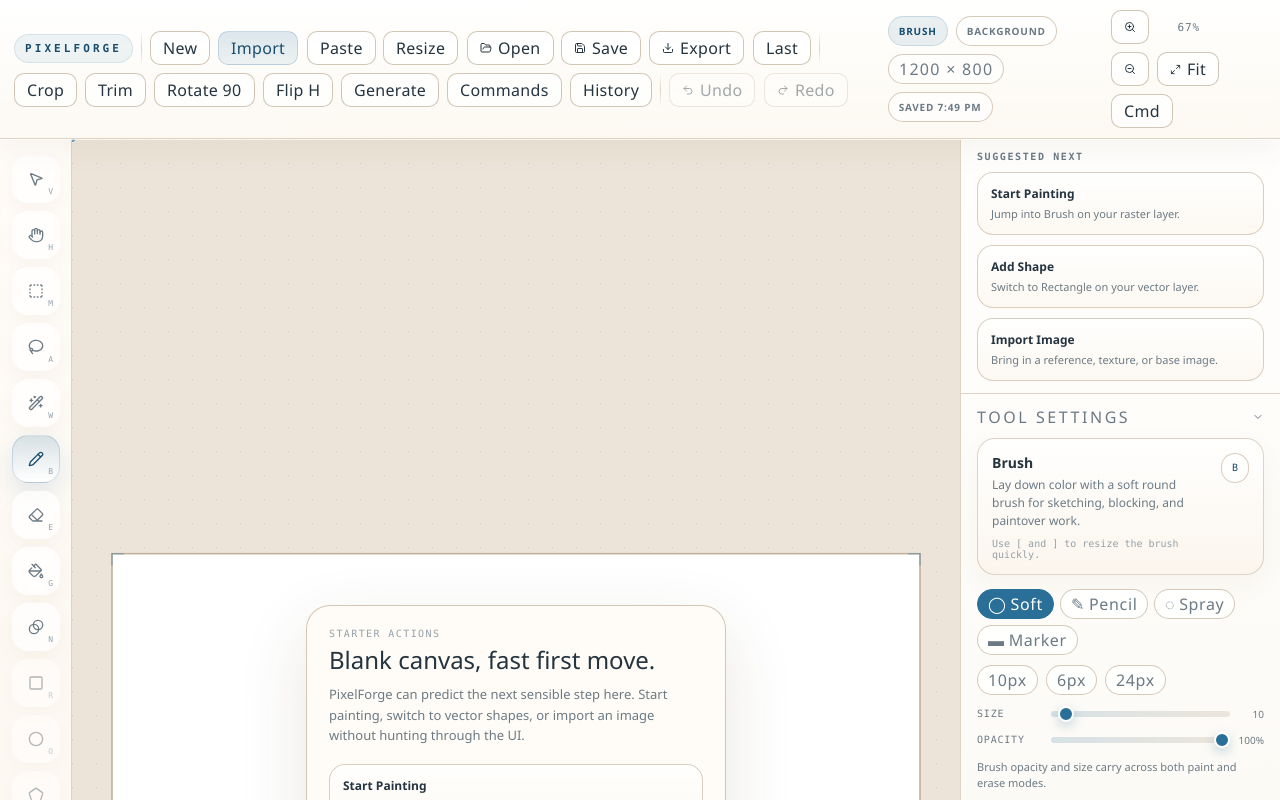
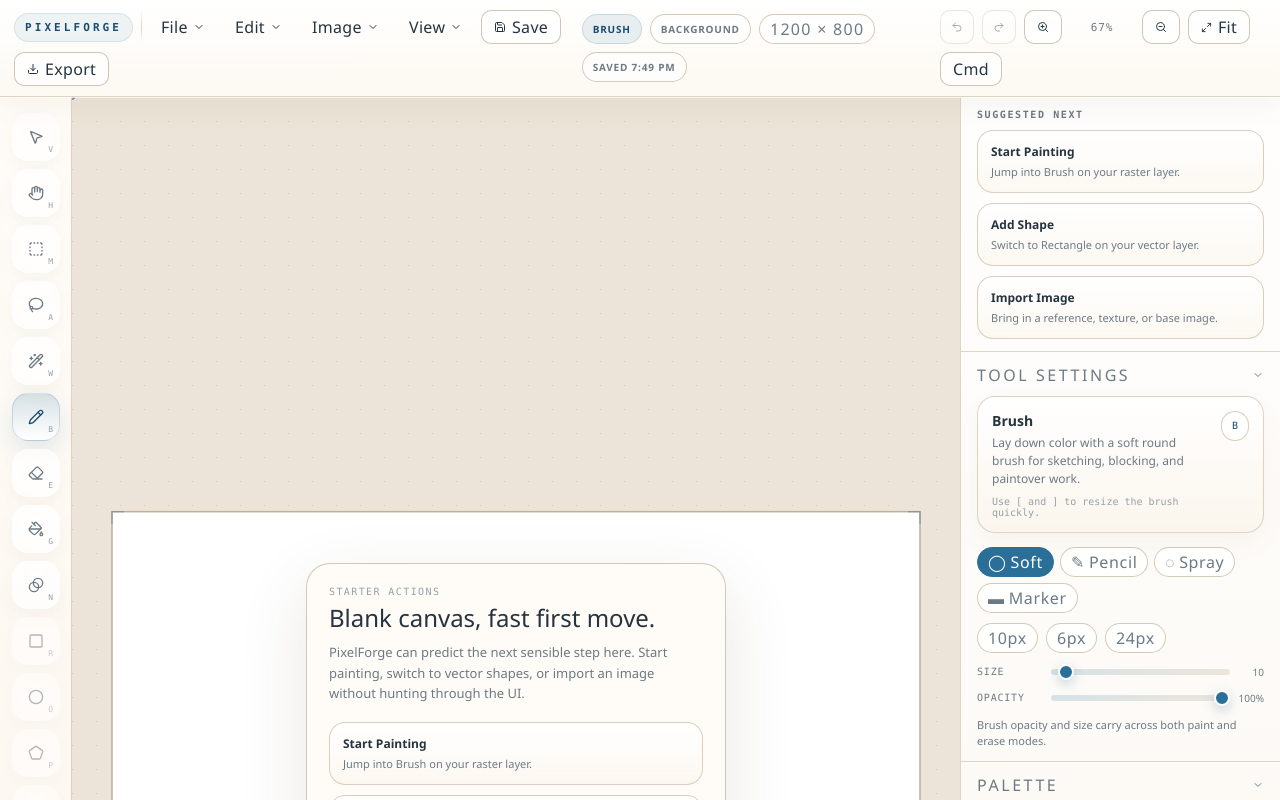
Before and after one commit to DaveHomeAssist/PixelForge, a React (Vite) app: page / in a window 1280 px wide. Shown: the top 800 px of the page. Built offline with nearby package versions, Linux system fonts and the light colour scheme; a web font is replaced by a local one.

Commit message:
Reduce PixelForge toolbar clutter

```diff
--- a/src/PixelForge.css
+++ b/src/PixelForge.css
@@ -54,6 +54,15 @@
 .pf.pf-dark .pf-mobile-menu-sheet {
   background: linear-gradient(180deg, rgba(31,38,45,0.96), rgba(24,30,36,0.98));
 }
+.pf.pf-dark .pf-menu-popover {
+  border-color: rgba(70, 84, 95, 0.95);
+  background: rgba(28, 34, 40, 0.98);
+  box-shadow: 0 18px 50px rgba(0, 0, 0, 0.28);
+}
+.pf.pf-dark .pf-menu-item kbd {
+  border-color: rgba(70, 84, 95, 0.9);
+  background: rgba(18, 23, 28, 0.8);
+}
 .pf * { box-sizing: border-box; margin: 0; padding: 0; }
 .pf button, .pf input, .pf select { font: inherit; }
 .pf button,
@@ -155,6 +164,92 @@
   opacity: 0.42;
   pointer-events: none;
   box-shadow: none;
+}
+.pf-compact-icon {
+  width: 34px;
+  justify-content: center;
+  padding: 0;
+}
+.pf-menu-dropdown {
+  position: relative;
+  display: inline-flex;
+}
+.pf-menu-trigger {
+  display: inline-flex;
+  align-items: center;
+  gap: 5px;
+  min-height: 34px;
+  padding: 0 10px;
+  border-radius: 10px;
+  border: 1px solid transparent;
+  background: transparent;
+  color: var(--pf-text);
+  font-size: 11px;
+  font-weight: 650;
+  letter-spacing: 0.02em;
+  cursor: pointer;
+  transition: background var(--pf-dur-hover) var(--pf-ease-standard), border-color var(--pf-dur-hover) var(--pf-ease-standard), color var(--pf-dur-hover) var(--pf-ease-standard);
+}
+.pf-menu-trigger:hover,
+.pf-menu-trigger.active {
+  color: var(--pf-accent-strong);
+  border-color: rgba(42, 111, 151, 0.14);
+  background: rgba(42, 111, 151, 0.08);
+}
+.pf-menu-popover {
+  position: absolute;
+  top: calc(100% + 8px);
+  left: 0;
+  z-index: 10020;
+  min-width: 210px;
+  padding: 6px;
+  border-radius: 12px;
+  border: 1px solid rgba(204, 189, 169, 0.92);
+  background: rgba(255, 252, 247, 0.98);
+  box-shadow: 0 18px 50px rgba(73, 56, 28, 0.16);
+}
+.pf-menu-item {
+  width: 100%;
+  min-height: 34px;
+  display: flex;
+  align-items: center;
+  justify-content: space-between;
+  gap: 14px;
+  padding: 0 10px;
+  border: 0;
+  border-radius: 8px;
+  background: transparent;
+  color: var(--pf-text);
+  cursor: pointer;
+  font-size: 12px;
+  text-align: left;
+}
+.pf-menu-item:hover {
+  background: rgba(42, 111, 151, 0.1);
+  color: var(--pf-accent-strong);
+}
+.pf-menu-item:disabled {
+  opacity: 0.42;
+  cursor: default;
+}
+.pf-menu-item:disabled:hover {
+  background: transparent;
+  color: var(--pf-text);
+}
+.pf-menu-item kbd {
+  border: 1px solid rgba(204, 189, 169, 0.72);
+  border-radius: 6px;
+  padding: 2px 5px;
+  color: var(--pf-muted);
+  background: rgba(255,255,255,0.58);
+  font-family: "IBM Plex Mono", "SFMono-Regular", "Menlo", monospace;
+  font-size: 10px;
+  letter-spacing: 0;
+}
+.pf-menu-rule {
+  height: 1px;
+  margin: 5px 4px;
+  background: var(--pf-line);
 }
 .pf-zoom {
   min-width: 64px;
@@ -1447,6 +1542,7 @@
   }
   .pf-menu-group .pf-menu-brand,
   .pf-menu-group .pf-menu-sep,
+  .pf-menu-group .pf-menu-dropdown,
   .pf-menu-group .pf-mobile-sheet-only {
     display: none;
   }
--- a/src/components/EditorMenu.jsx
+++ b/src/components/EditorMenu.jsx
@@ -1,6 +1,6 @@
-import { useState } from "react";
+import { useEffect, useRef, useState } from "react";
 import {
-  Undo2, Redo2, Save, FolderOpen, Download, ZoomIn, ZoomOut, Maximize2, Menu, X,
+  Undo2, Redo2, Save, FolderOpen, Download, ZoomIn, ZoomOut, Maximize2, Menu, X, ChevronDown,
 } from "lucide-react";
 
 export default function EditorMenu({
@@ -39,44 +39,128 @@ export default function EditorMenu({
   canUseFileSave,
 }) {
   const [mobileOpen, setMobileOpen] = useState(false);
+  const [openMenu, setOpenMenu] = useState(null);
+  const menuRef = useRef(null);
+
+  useEffect(() => {
+    const close = (event) => {
+      if (!menuRef.current?.contains(event.target)) setOpenMenu(null);
+    };
+    const closeOnEscape = (event) => {
+      if (event.key === "Escape") setOpenMenu(null);
+    };
+    document.addEventListener("pointerdown", close);
+    window.addEventListener("keydown", closeOnEscape);
+    return () => {
+      document.removeEventListener("pointerdown", close);
+      window.removeEventListener("keydown", closeOnEscape);
+    };
+  }, []);
+
   const runMobileAction = (action) => {
     setMobileOpen(false);
     action?.();
   };
+  const runMenuAction = (action) => {
+    setOpenMenu(null);
+    action?.();
+  };
+  const toggleMenu = (id) => setOpenMenu(current => current === id ? null : id);
+
+  const menuButton = (menuId, label) => (
+    <button
+      className={`pf-menu-trigger ${openMenu === menuId ? "active" : ""}`}
+      type="button"
+      onClick={() => toggleMenu(menuId)}
+      aria-haspopup="menu"
+      aria-expanded={openMenu === menuId}
+    >
+      {label}
+      <ChevronDown size={12} />
+    </button>
+  );
+
+  const menuItem = (label, action, options = {}) => (
+    <button
+      className={`pf-menu-item ${options.danger ? "danger" : ""}`}
+      type="button"
+      role="menuitem"
+      onClick={() => runMenuAction(action)}
+      disabled={options.disabled}
+    >
+      <span>{label}</span>
+      {options.shortcut && <kbd>{options.shortcut}</kbd>}
+    </button>
+  );
 
   return (
-    <div className="pf-menu">
+    <div className="pf-menu" ref={menuRef}>
       <button className="pf-mobile-menu-btn" type="button" onClick={() => setMobileOpen(true)} aria-label="Open menu">
         <Menu size={16} />
       </button>
       <div className="pf-menu-group">
         <span className="pf-menu-brand">PixelForge</span>
         <div className="pf-menu-sep" />
-        <button className={`pf-mbtn pf-mobile-sheet-only ${feedbackClass("new-doc")}`} onClick={handleNewDocument} title="Create a new document">New</button>
-        <button className={`pf-mbtn pf-mobile-sheet-only ${!hasArtwork ? "primary" : ""} ${feedbackClass("import")}`} onClick={handleImportImage} title="Import an image into a new raster layer">Import</button>
-        <button className={`pf-mbtn pf-mobile-sheet-only ${feedbackClass("paste")}`} onClick={handlePaste} title="Paste an image from the system clipboard">Paste</button>
-        <button className={`pf-mbtn pf-mobile-sheet-only ${feedbackClass("resize-doc")}`} onClick={onResizeDocument} title="Resize the current document">Resize</button>
-        <button className={`pf-mbtn pf-mobile-sheet-only ${feedbackClass("load")}`} onClick={handleLoad} title="Open a saved PixelForge project"><FolderOpen size={12} /> Open</button>
+        <div className="pf-menu-dropdown">
+          {menuButton("file", "File")}
+          {openMenu === "file" && (
+            <div className="pf-menu-popover" role="menu" aria-label="File menu">
+              {menuItem("New Document", handleNewDocument)}
+              {menuItem("Import Image", handleImportImage)}
+              {menuItem("Paste Image", handlePaste, { shortcut: "Cmd V" })}
+              {menuItem("Open Project", handleLoad)}
+              <div className="pf-menu-rule" />
+              {menuItem(saveButtonLabel, handleSave)}
+              {menuItem("Export", handleOpenExport)}
+              {menuItem("Export Last", handleQuickExport)}
+              {handleOpenAIGenerate && menuItem("Generate Image", handleOpenAIGenerate)}
+            </div>
+          )}
+        </div>
+        <div className="pf-menu-dropdown">
+          {menuButton("edit", "Edit")}
+          {openMenu === "edit" && (
+            <div className="pf-menu-popover" role="menu" aria-label="Edit menu">
+              {menuItem("Undo", doUndo, { shortcut: "Cmd Z", disabled: undoN === 0 })}
+              {menuItem("Redo", doRedo, { shortcut: "Shift Cmd Z", disabled: redoN === 0 })}
+              <div className="pf-menu-rule" />
+              {menuItem("Grayscale", () => editActions?.adjust("grayscale"))}
+              {menuItem("Sharpen", () => editActions?.filter("sharpen"))}
+              {menuItem("Blur", () => editActions?.filter("blur"))}
+            </div>
+          )}
+        </div>
+        <div className="pf-menu-dropdown">
+          {menuButton("image", "Image")}
+          {openMenu === "image" && (
+            <div className="pf-menu-popover" role="menu" aria-label="Image menu">
+              {menuItem("Resize Canvas", onResizeDocument)}
+              {menuItem("Crop Selection", imageActions?.crop, { disabled: !imageActions?.canCrop })}
+              {menuItem("Trim Canvas", imageActions?.trim)}
+              <div className="pf-menu-rule" />
+              {menuItem("Rotate 90", () => imageActions?.rotate(90))}
+              {menuItem("Flip Horizontal", () => imageActions?.flip("h"))}
+            </div>
+          )}
+        </div>
+        <div className="pf-menu-dropdown">
+          {menuButton("view", "View")}
+          {openMenu === "view" && (
+            <div className="pf-menu-popover" role="menu" aria-label="View menu">
+              {menuItem("Zoom In", zoomIn, { shortcut: "Cmd +" })}
+              {menuItem("Zoom Out", zoomOut, { shortcut: "Cmd -" })}
+              {menuItem("Fit View", handleFitView, { shortcut: "Cmd 0" })}
+              <div className="pf-menu-rule" />
+              {menuItem("Toggle Grid", () => workspaceActions?.toggle("showGrid"))}
+              {menuItem("Toggle Rulers", () => workspaceActions?.toggle("showRulers"))}
+              {menuItem("Toggle Snap", () => workspaceActions?.toggle("snapToGrid"))}
+              {menuItem("Command Palette", openCommandPalette, { shortcut: "Cmd K" })}
+              {menuItem("History Panel", openHistoryPanel)}
+            </div>
+          )}
+        </div>
         <button className={`pf-mbtn ${feedbackClass("save")}`} onClick={handleSave} title={saveButtonTitle}>{canUseFileSave ? <Save size={12} /> : <Download size={12} />} {saveButtonLabel}</button>
         <button className={`pf-mbtn ${hasArtwork ? "primary" : ""} ${feedbackClass("export")}`} onClick={handleOpenExport} title="Choose export options"><Download size={12} /> Export</button>
-        <button className={`pf-mbtn pf-mobile-sheet-only ${feedbackClass("export")}`} onClick={handleQuickExport} title="Export with last used settings">Last</button>
-        {imageActions && (
-          <>
-            <div className="pf-menu-sep" />
-            <button className="pf-mbtn pf-mobile-sheet-only" onClick={imageActions.crop} disabled={!imageActions.canCrop}>Crop</button>
-            <button className="pf-mbtn pf-mobile-sheet-only" onClick={imageActions.trim}>Trim</button>
-            <button className="pf-mbtn pf-mobile-sheet-only" onClick={() => imageActions.rotate(90)}>Rotate 90</button>
-            <button className="pf-mbtn pf-mobile-sheet-only" onClick={() => imageActions.flip("h")}>Flip H</button>
-          </>
-        )}
-        {handleOpenAIGenerate && (
-          <button className={`pf-mbtn pf-mobile-sheet-only ${feedbackClass("ai-generate")}`} onClick={handleOpenAIGenerate} title="Generate image with AI" aria-label="Generate with AI">Generate</button>
-        )}
-        <button className="pf-mbtn pf-mobile-sheet-only" onClick={openCommandPalette} title="Open command palette">Commands</button>
-        <button className="pf-mbtn pf-mobile-sheet-only" onClick={openHistoryPanel} title="Open history panel">History</button>
-        <div className="pf-menu-sep" />
-        <button className={`pf-mbtn pf-mobile-sheet-only ${undoN === 0 ? "dis" : ""} ${feedbackClass("undo")}`} onClick={doUndo} title="Undo (Cmd/Ctrl+Z)"><Undo2 size={12} /> Undo</button>
-        <button className={`pf-mbtn pf-mobile-sheet-only ${redoN === 0 ? "dis" : ""} ${feedbackClass("redo")}`} onClick={doRedo} title="Redo (Cmd/Ctrl+Shift+Z or Cmd/Ctrl+Y)"><Redo2 size={12} /> Redo</button>
       </div>
 
       <div className="pf-menu-meta">
@@ -87,6 +171,8 @@ export default function EditorMenu({
       </div>
 
       <div className="pf-menu-r">
+        <button className={`pf-mbtn pf-compact-icon ${feedbackClass("undo")} ${undoN === 0 ? "dis" : ""}`} onClick={doUndo} title="Undo"><Undo2 size={12} /></button>
+        <button className={`pf-mbtn pf-compact-icon ${feedbackClass("redo")} ${redoN === 0 ? "dis" : ""}`} onClick={doRedo} title="Redo"><Redo2 size={12} /></button>
         <button className={`pf-mbtn ${feedbackClass("zoom-in")}`} onClick={zoomIn} title="Zoom in"><ZoomIn size={12} /></button>
         <span className="pf-zoom">{(zoom * 100).toFixed(0)}%</span>
         <button className={`pf-mbtn ${feedbackClass("zoom-out")}`} onClick={zoomOut} title="Zoom out"><ZoomOut size={12} /></button>
```
Also changed, not shown: 1 other file (tests, documents, lock files or other folders).
